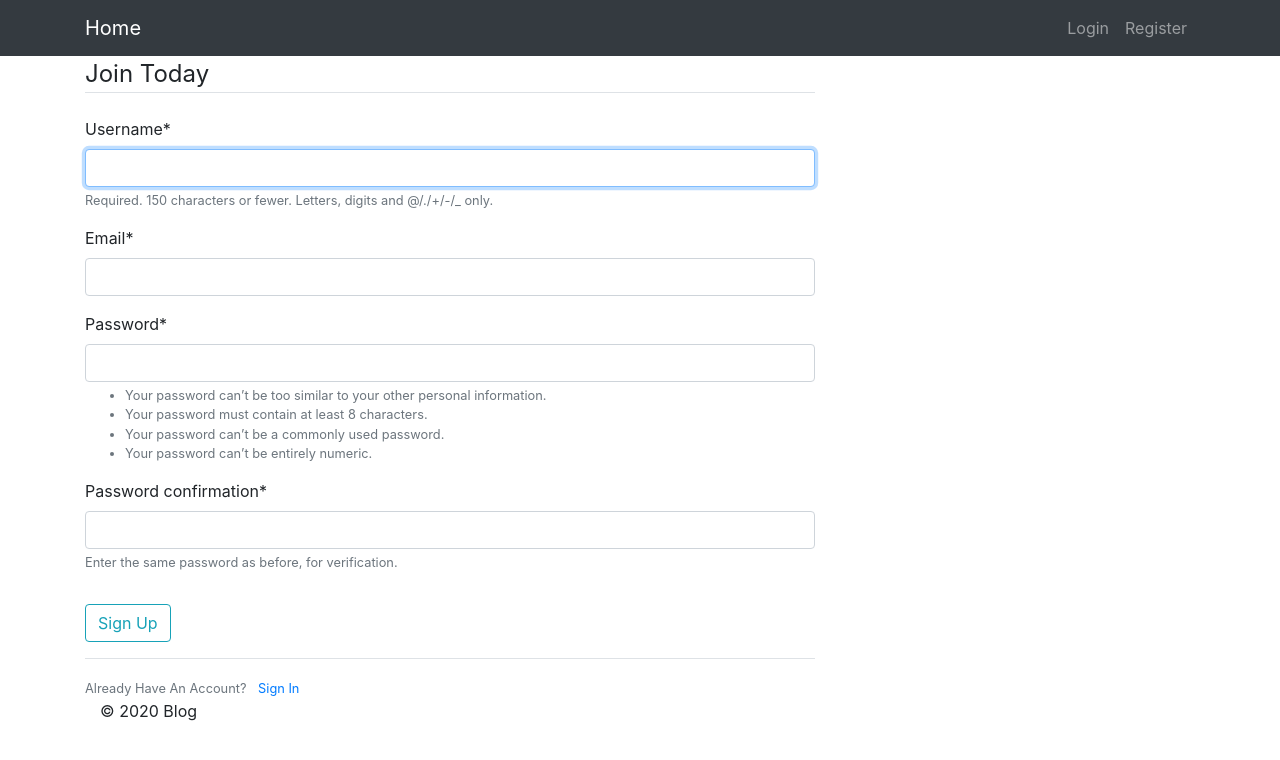
After one commit to kumaraditya303/Fantastic-Django-Blog, a Django app: page /register/ in a window 1280 px wide. The commit adds this page. Shown: the top 760 px of the page. Run offline with Django 3.2, Linux system fonts and the light colour scheme; some libraries are stand-ins or nearby versions.

Commit message:
Create register form

```diff
--- /dev/null
+++ b/accounts/forms.py
@@ -0,0 +1,11 @@
+from django.contrib.auth.models import User
+from django.contrib.auth.forms import UserCreationForm
+from django import forms
+
+
+class UserRegistrationForm(UserCreationForm):
+    email = forms.EmailField(min_length=8, required=True)
+
+    class Meta:
+        model = User
+        fields = ['username', 'email', 'password1', 'password2']
--- a/accounts/models.py
+++ b/accounts/models.py
@@ -11,7 +11,7 @@ from PIL import Image
 class Profile(models.Model):
     user = models.OneToOneField(
         User, on_delete=models.CASCADE)
-
+    description = models.TextField()
     image = models.ImageField(
         upload_to='profile', default='default.jpg')
 
--- /dev/null
+++ b/accounts/urls.py
@@ -0,0 +1,8 @@
+from django.urls import path
+from accounts import views
+
+urlpatterns = [
+    path('author/<int:author>', views.author, name="author-detail"),
+    path('register/', views.register, name="register")
+
+]
--- a/accounts/views.py
+++ b/accounts/views.py
@@ -1,3 +1,25 @@
-from django.shortcuts import render
+from django.contrib import messages
+from django.core import serializers
+from django.http import JsonResponse
+from django.shortcuts import redirect, render
 
-# Create your views here.
+from accounts.forms import UserRegistrationForm
+from accounts.models import Profile
+
+
+def author(request, author):
+    author = serializers.serialize(
+        "json", [Profile.objects.filter(user=author).first()])
+    return JsonResponse(author, safe=False)
+
+
+def register(request):
+    if request.POST:
+        form = UserRegistrationForm(request.POST)
+        if form.is_valid():
+            form.save()
+            messages.success(
+                request, f'Your account has been created successfully! You may login!')
+            return redirect("index")
+    form = UserRegistrationForm()
+    return render(request, 'accounts/register.html', {'form': form})
--- a/djangoblog/urls.py
+++ b/djangoblog/urls.py
@@ -20,7 +20,8 @@ from django.urls import path, include
 
 urlpatterns = [
     path('admin/', admin.site.urls),
-    path("", include('blog.urls'))
+    path("", include('blog.urls')),
+    path("", include('accounts.urls'))
 ]
 if settings.DEBUG:
     urlpatterns += static(settings.MEDIA_URL,
--- /dev/null
+++ b/templates/accounts/register.html
@@ -0,0 +1,19 @@
+{% extends "layout.html" %} {% load crispy_forms_tags %} {% block content %}
+<div class="content-section">
+	<form method="POST">
+		{% csrf_token %}
+		<fieldset class="form-group">
+			<legend class="border-bottom mb-4">Join Today</legend>
+			{{ form|crispy }}
+		</fieldset>
+		<div class="form-group">
+			<button class="btn btn-outline-info" type="submit">Sign Up</button>
+		</div>
+	</form>
+	<div class="border-top pt-3">
+		<small class="text-muted">
+			Already Have An Account? <a class="ml-2" href="#">Sign In</a>
+		</small>
+	</div>
+</div>
+{% endblock content %}
--- a/templates/layout.html
+++ b/templates/layout.html
@@ -1,4 +1,4 @@
-{% load static i18n %}
+{% load static i18n crispy_forms_tags %}
 
 <!DOCTYPE html>
 <html lang="en">
@@ -40,7 +40,9 @@
 							<a class="nav-item nav-link" href="#">Logout</a>
 							{% else %}
 							<a class="nav-item nav-link" href="#">Login</a>
-              <a class="nav-item nav-link" href="#">Register</a>
+							<a class="nav-item nav-link" href="{% url 'register' %}"
+								>Register</a
+							>
 							{% endif %}
 						</div>
 					</div>
@@ -51,7 +53,7 @@
 			<div class="row">
 				<div class="col-md-8">
 					{% if messages %} {% for message in messages %}
-          <div class="alert alert-{{ message.tags }}">
+					<div class="alert alert-{{ message.tags }} fade show">
 						{{ message }}
 					</div>
 					{% endfor %} {% endif %} {% block content %}{% endblock %}
```
Also changed, not shown: blog/static/blog/js/home.js (+28 -0 lines), djangoblog/settings.py (+6 -3 lines), templates/blog/index.html (+1 -11 lines), .github/workflows/docker-publish.yml, accounts/migrations/0003_profile_description.py (added). Lines whose indentation alone changed are shown as unchanged.
